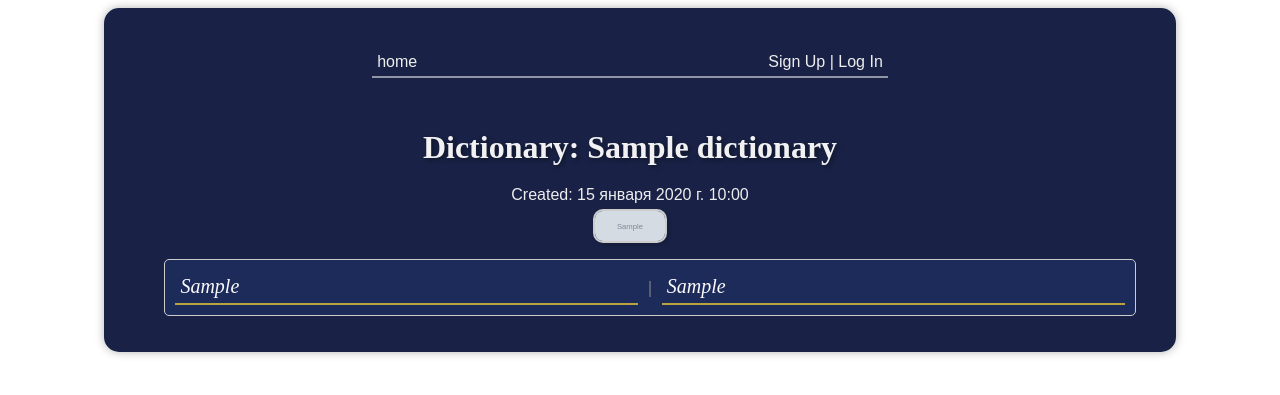
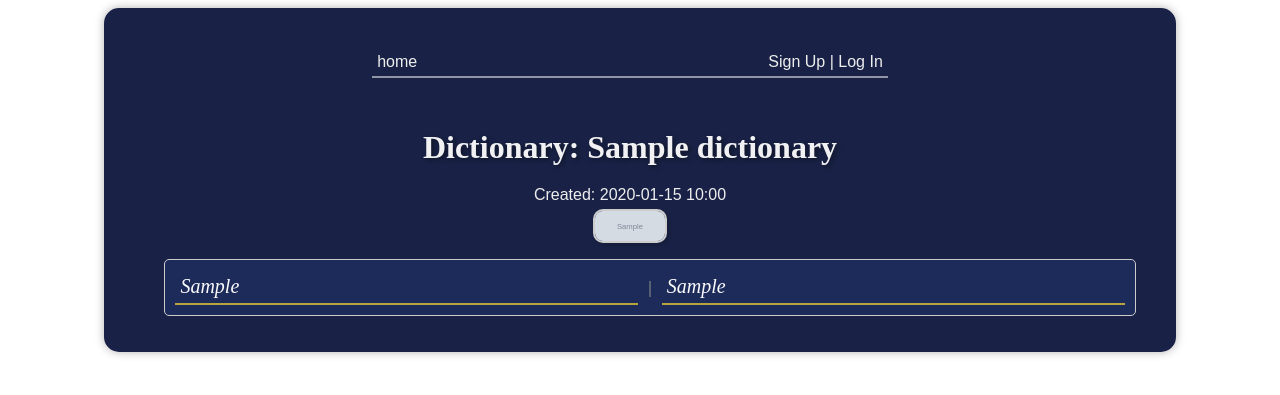
Before and after one commit to F-redy/assistant_in_learning_new_words, a Django app: a page that uses templates/words/show_dictionary.html in a window 1280 px wide. Shown: the top 395 px of the page. Run offline with Django 4.2, Linux system fonts and the light colour scheme; tables that the repository leaves empty hold one stand-in row (values such as "Sample post"); grey boxes marked "Sample" are stand-in pictures.

Commit message:
add time-filter for date

```diff
--- a/templates/words/show_dictionary.html
+++ b/templates/words/show_dictionary.html
@@ -9,7 +9,7 @@
 
     <h1>Dictionary: {{ dictionary.title }}</h1>
 
-    <span class="time-created">Created: {{ dictionary.created_at }}</span>
+    <span class="time-created">Created: {{ dictionary.created_at|date:"Y-m-d H:i" }}</span>
 
     <div class="centered-image">
         {% if dictionary.image %}
```
